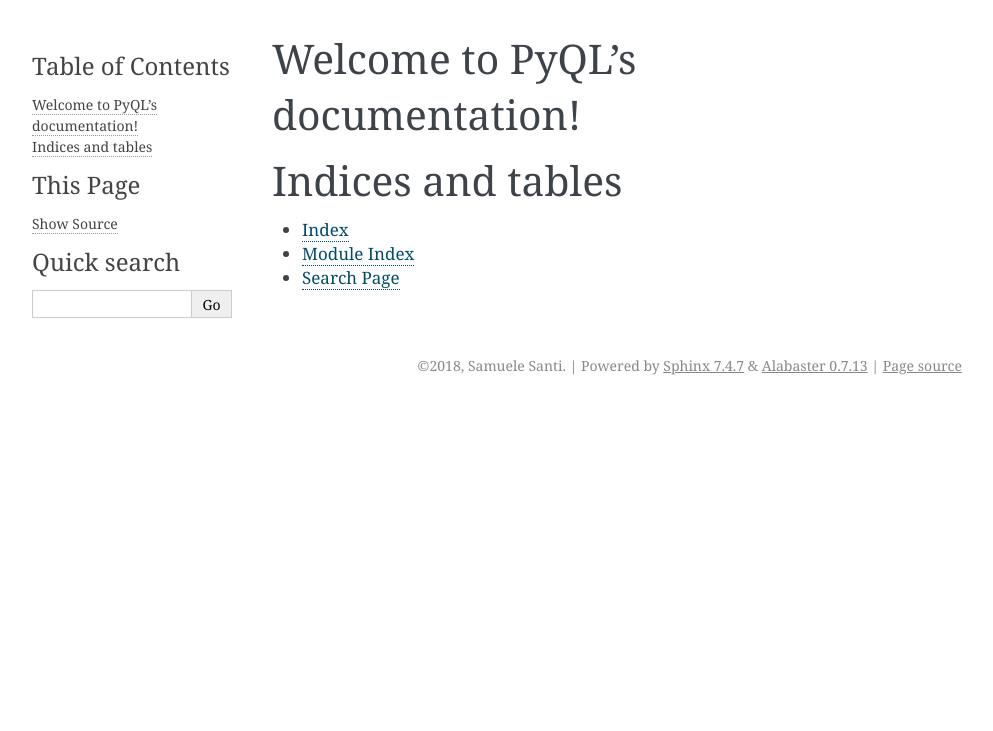
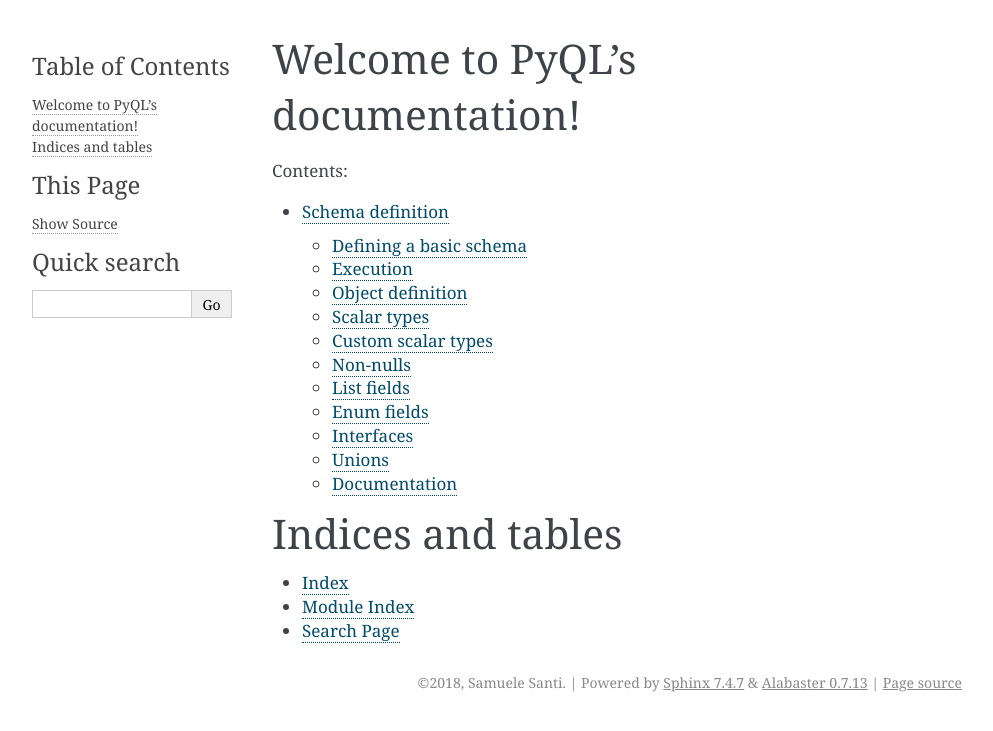
Before and after one commit to rshk/pyql, a Sphinx documentation site: the page built from docs/index.rst, in a window 1280 px wide. Shown: the top 731 px of the page, without its empty margins (148-1141 px from the left). Built offline with Sphinx 7.4.7, drawn with Linux system fonts in a browser that asks for light colours; some of the changed lines change nothing that is shown.

Commit message:
Add documentation

```diff
--- a/docs/index.rst
+++ b/docs/index.rst
@@ -10,6 +10,8 @@
    :maxdepth: 2
    :caption: Contents:
 
+   schema
+
 
 
 Indices and tables
--- /dev/null
+++ b/docs/schema.rst
@@ -0,0 +1,322 @@
+#################
+Schema definition
+#################
+
+One of the main goals of PyQL is providing a clean way of defining
+GraphQL schemas.
+
+In contrast with Graphene, we attempt at providing a cleaner schema
+definition API, that also reduces ambiguity and verboseness. We
+attempt to use existing facilities in Python as much as possible
+(eg. type annotations).
+
+
+Defining a basic schema
+=======================
+
+.. code-block:: python
+
+    from pyql import Object, Schema
+
+    Query = Object('Query')
+
+    @Query.field('hello')
+    def resolve_hello(root, info, argument: str = 'stranger') -> str:
+        return 'Hello ' + argument
+
+    schema = Schema(query=Query)
+
+
+Execution
+=========
+
+For convenience, we provide a ``schema.execute()`` method that can be
+used for running GraphQL queries against the schema:
+
+.. code-block:: python
+
+    schema.execute("""
+    query foo($arg: String) {
+        bar (arg: $arg) {
+            baz, quux
+        }
+    }
+    """, variables={'arg': 'VALUE'})
+
+To get a ``graphql-core`` compatible schema, simply call the
+``schema.compile()`` method:
+
+
+.. code-block:: python
+
+    from graphql import graphql
+
+    compiled = schema.compile()
+
+    graphql(compiled, '{yourQuery}', ...)
+
+
+
+Object definition
+=================
+
+Create an instance of ``pyql.Object``:
+
+.. code-block:: python
+
+    Example = Object(
+        'Example',
+        description='An example object',
+        fields={
+            'my_str': str,
+            'my_int': int,
+            'my_float': float,
+            'my_bool': bool,
+            'my_id': ID,
+        })
+
+.. note::
+
+   Field names will be converted automatically from ``snake_case`` to
+   ``camelCase`` for you, so you can use the right naming convention
+   in your Python / JavaScript code.
+
+
+Field from resolver
+-------------------
+
+You can define a field quickly by using the ``Object.field``
+decorator. Field type and arguments will be picked up automatically by
+inspecting type annotations:
+
+.. code-block:: python
+
+    Example = Object('Example')
+
+    @Example.field('hello')
+    def resolve_hello(root, info, name: str = 'stranger') -> str:
+        return 'Hello ' + name
+
+
+Python types will be converted automatically to ``GraphQL`` types.
+
+If you need to use custom types, simply annotate your resolver accordingly.
+
+
+Resolver returning object
+-------------------------
+
+``Object`` instances can be instantiated and treated as normal Python
+objects.
+
+
+.. code-block:: python
+
+    Example = Object('Example', {'foo': str, 'bar': str})
+
+    Query = Object('Query')
+
+    @Query.field('example')
+    def resolve_example(root, info) -> Example:
+        return Example(foo='A', bar='B')
+
+    schema = Schema(query=Query)
+
+
+Default resolver
+----------------
+
+The default resolver for a field will simply attempt to pick the
+same-named attribute from the root object.
+
+This way you don't have to define something like this for every simple
+field you have on your objects:
+
+.. code-block:: python
+
+    @User.field('name')
+    def resolve_user_name(root, info) -> str:
+        return root.name
+
+    @User.field('email')
+    def resolve_user_email(root, info) -> str:
+        return root.email
+
+    # ...
+
+
+Namespace fields
+----------------
+
+Sometimes it's convenient to "namespace" objects. Problem is, field
+resolution will stop when an object resolver returns ``None``, so you
+need to define your resolvers like this:
+
+.. code-block:: python
+
+    from pyql import ID, Object
+
+    User = Object('User', {'id': ID, 'name': str})
+
+    Users = Object('Users')
+
+    @Users.field('list')
+    def resolve_list_users(root, info) -> List[User]:
+        pass
+
+    @Users.field('search')
+    def resolve_search_users(root, info, query: str) -> List[User]:
+        pass
+
+    Query = Object('Query')
+
+    @Query.field('users')
+    def resolve_users(root, info) -> Users:
+        # Needs to return something other than None, or the resolvers
+        # for list / search will never be called
+        return Users()
+
+You can replace the ``resolve_users`` definition with:
+
+.. code-block:: python
+
+    Query.namespace_field('users', Users)
+
+This allows you to run queries like::
+
+    {
+        users {
+            list {
+                id
+                name
+            }
+        }
+    }
+
+
+
+Scalar types
+============
+
+The following scalar types are currently defiened in the GraphQL spec,
+and supported by PyQL:
+
+- ``str`` -> ``String``
+- ``int`` -> ``Int``
+- ``float`` -> ``Float``
+- ``bool`` -> ``Boolean``
+- The ``ID`` type, defined as ``pyql.ID`` (there is no equivalent in
+  Python). Will accept strings (or ints) as field value.
+
+
+Custom scalar types
+===================
+
+A few extra types are provided for convenience:
+
+- ``datetime.datetime``, in ISO 8601 format
+- ``datetime.date``, in ISO 8601 format
+- ``datetime.time``, in ISO 8601 format
+
+
+Non-nulls
+=========
+
+Resolver arguments without a default value will be considered
+``NonNull`` automatically.
+
+You can explicity wrap a type in ``pyql.NonNull`` for your output
+types (although it doesn't make too much sense to validate your output
+fields...).
+
+
+List fields
+===========
+
+You can use ``typing.List`` for defining list fields:
+
+.. code-block:: python
+
+    from typing import List
+
+    @Query.field('example_list')
+    def resolve_example_list(root, info) -> List[str]:
+        return ['A', 'B', 'C']
+
+
+
+Enum fields
+===========
+
+You can just use ``enum.Enum`` as normal:
+
+
+.. code-block:: python
+
+    from enum import Enum
+
+    class Color(Enum):
+        RED = 1
+        GREEN = 2
+        BLUE = 3
+
+    Query = Object('Query')
+
+    @Query.field('random_color')
+    def resolve_random_color(root, info) -> Color:
+        return Color.RED
+
+
+They can be used as input types too:
+
+
+.. code-block:: python
+
+    class Episode(Enum):
+        NEWHOPE = 4
+        EMPIRE = 5
+        JEDI = 6
+
+    DESCRIPTIONS = {
+        Episode.NEWHOPE: 'A new hope',
+    }
+
+    Query = Object('Query')
+
+    @Query.field('episode')
+    def resolve_episode(root, info, episode: Episode) -> str:
+
+        # FIXME: this needs to happen in caller!
+        episode = Episode(episode)
+
+        return DESCRIPTIONS.get(episode, 'Unknown episode')
+
+
+.. warning::
+
+    Currently, the enumerated field *value* will be passed to the
+    resolver, **not** the enum member as it would be expected
+    (i.e. ``episode`` in the above example is ``4``, not
+    ``Episode.NEWHOPE``).
+
+
+Interfaces
+==========
+
+WIP
+
+
+Unions
+======
+
+WIP
+
+
+Documentation
+=============
+
+Documentation loading from objects / resolvers is currently work in
+progress, but it's going to use Python docstrings as much as possible.
+
+Argument documentation will also be obtained from parsing the resolver
+docstring.
```
